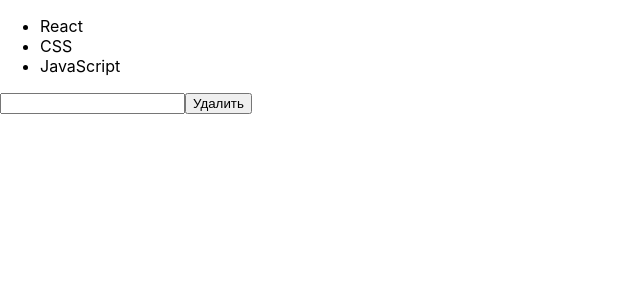
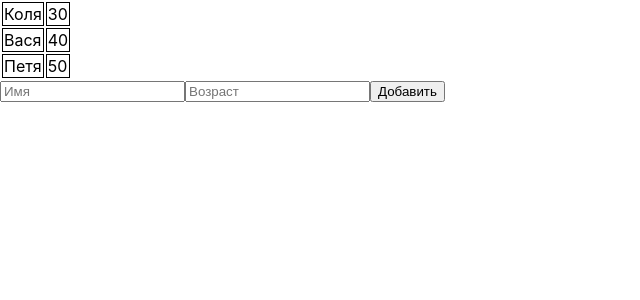
Before and after one commit to IrshakAnna-Mariia/LearnReact, a React (Create React App) app in the folder lesson_5/: page / in a window 1280 px wide. Shown: the top 300 px of the page, without its empty margins (0-640 px from the left). Built offline with nearby package versions, Linux system fonts and the light colour scheme.

Commit message:
Lesson_5. Task 12

```diff
--- a/lesson_5/package.json
+++ b/lesson_5/package.json
@@ -9,6 +9,7 @@
     "date-fns": "^2.23.0",
     "react": "^17.0.2",
     "react-dom": "^17.0.2",
+    "react-jss": "^10.7.1",
     "react-scripts": "4.0.3",
     "web-vitals": "^1.0.1"
   },
--- a/lesson_5/src/App.js
+++ b/lesson_5/src/App.js
@@ -1,23 +1,53 @@
-import {useState, useRef} from 'react'
+import {useState, useRef} from 'react';
+import useStyles from './styles'
 
 function App() {
-  const [array, setArray] = useState(['React', 'CSS', 'JavaScript']);
+  const [items, setItems] = useState({
+    users: [
+      { name: 'Коля', age: '30' },
+      { name: 'Вася', age: '40' },
+      { name: 'Петя', age: '50' },
+    ],
+    newUser: { name: '', age: '' },
+  });
 
-  const numberInput = useRef();
+  const classes = useStyles();
 
-  const handleClickRemove = () => setArray(prevArray => [...prevArray.filter((item, index) => index !== Number(numberInput.current.value))]);
+  const handleChangeName = (e) => {
+    setItems(prevItems => ({
+      users: [...prevItems.users],
+      newUser: {name: e.target.value, age: prevItems.newUser.age}
+    }))
+  };
+  const handleChageAge = (e) => {
+    setItems(prevItems => ({
+      users: [...prevItems.users],
+      newUser: { name: prevItems.newUser.name, age: e.target.value }
+    }))
+  };
+
+  const handleClickAdd = () => {
+    items.newUser.name && items.newUser.age && setItems(prevItems => ({
+      users: [...prevItems.users, {name: prevItems.newUser.name, age: prevItems.newUser.age}],
+      newUser: { name: '', age: '' }
+    }))
+  };
 
   return (
     <div>
-      <ul>
-        {array.map((item) => (
-          <li key={item}>
-            {item}
-          </li>
+      <table>
+        <tbody>
+        {items.users.map((item) => (
+          <tr key={item.name}>
+            <td className={classes.td}>{item.name}</td>
+            <td className={classes.td}>{item.age}</td>
+          </tr>
         ))}
-      </ul>
-      <input ref={numberInput} type='number' />
-      <button onClick={handleClickRemove}>Удалить</button>
+        </tbody>
+      </table>
+      <input type='text' value={items.newUser.name} onChange={handleChangeName} placeholder='Имя' />
+      <input type='number' value={items.newUser.age} onChange={handleChageAge} placeholder='Возраст' />
+      <button onClick={handleClickAdd}>Добавить</button>
     </div>
   );
 }
--- /dev/null
+++ b/lesson_5/src/styles.js
@@ -0,0 +1,9 @@
+import {createUseStyles} from 'react-jss'
+
+const useStyles = createUseStyles({
+  td: {
+    border: '1px solid black'
+  }
+})
+
+export default useStyles;
```
Also changed, not shown: 1 other file (tests, documents, lock files or other folders).
